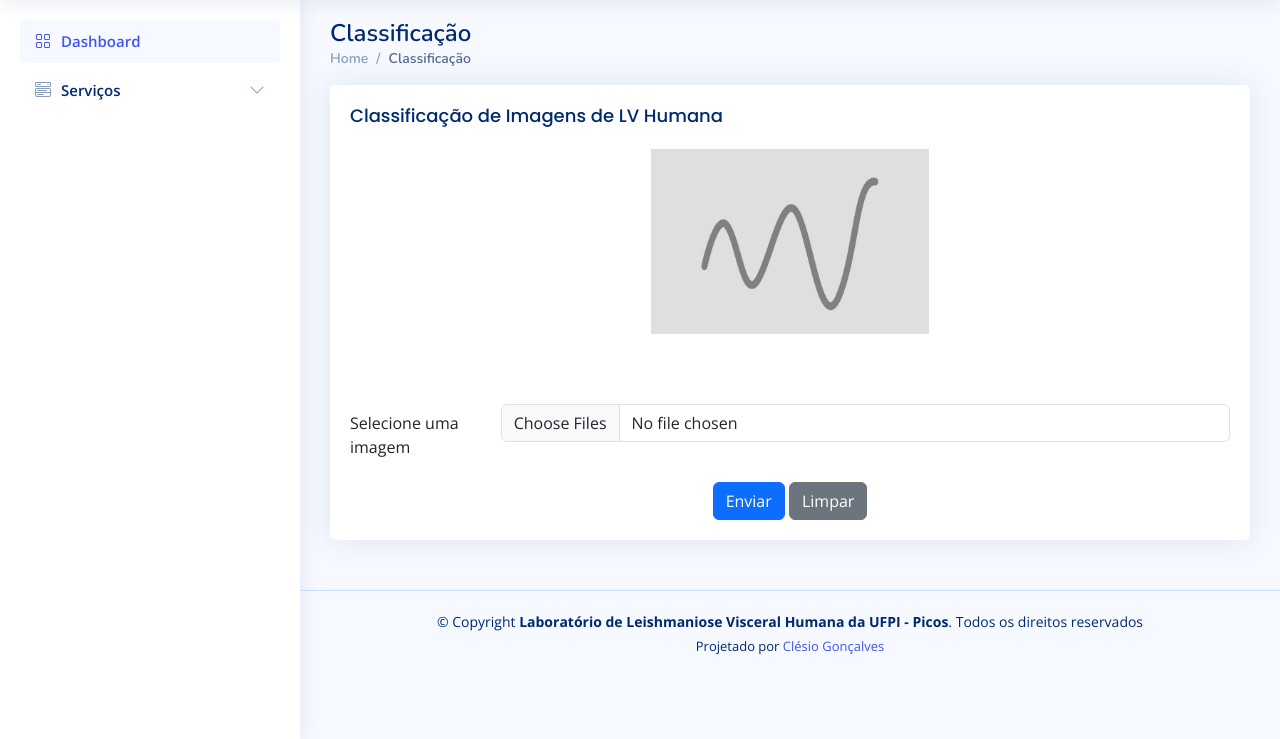
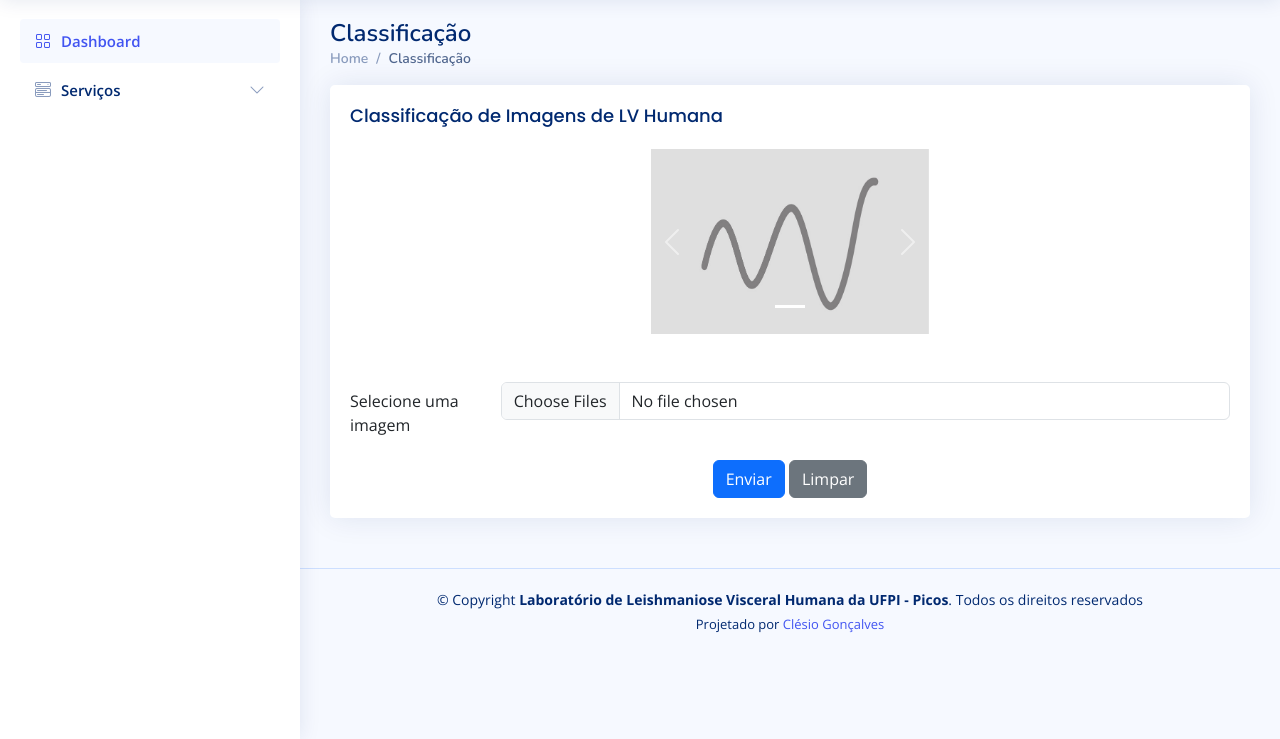
Before and after one commit to clesio-goncalves/FlaskWebApp, a Flask app: page /classificacao.html in a window 1280 px wide. Shown: the part 61-800 px from the top of the page. Run offline with Flask 3, Linux system fonts and the light colour scheme; some libraries are stand-ins or nearby versions.

Commit message:
Classificação de multiplas imagens utilizando o InceptionV3

```diff
--- a/app.py
+++ b/app.py
@@ -1,10 +1,9 @@
 #################################################################
 from flask import Flask, render_template, redirect, request
-import cv2
 import os
 import numpy as np
-from tensorflow.keras.preprocessing.image import img_to_array
-from tensorflow.keras.applications.inception_resnet_v2 import preprocess_input
+from tensorflow.keras.preprocessing.image import img_to_array, load_img
+from tensorflow.keras.applications.inception_v3 import preprocess_input
 from tensorflow.keras.models import model_from_json
 #################################################################
 
@@ -14,8 +13,8 @@ app = Flask(__name__)
 json_path = 'models/inception_v3.json'
 model_path = 'models/inception_v3.h5'
 
-classe = ""
-arquivo_path = "../static/img/placeholder.jpg"
+classes = ""
+filenames = ["../static/img/placeholder.jpg"]
 
 img_altura = 299
 img_largura = 299
@@ -43,18 +42,20 @@ def home():
 @app.route('/classificacao.html')
 def classificacao():
 
-    global classe
+    global classes, filenames
 
-    return render_template('classificacao.html', pagina="Classificação", predict=classe, imagem_upload=arquivo_path)
+    return render_template('classificacao.html', pagina="Classificação", predict=classes, len_filenames=len(filenames), filenames=zip(filenames, range(0, len(filenames))))
 
-def ler_imagem(filename):
-    img = cv2.imread(filename)
-    img = cv2.cvtColor(img, cv2.COLOR_BGR2RGB)
-    img = cv2.resize(img, (img_altura, img_altura)) # redimensiona
-    img = img_to_array(img) # array numpy
-    img = np.expand_dims(img, axis = 0) # formato de um tensor
-    img = preprocess_input(img) # entradas no padrão da rede
-    return img
+def ler_imagem(filenames):
+    imagens = []
+    for filename in filenames:
+        img = load_img(filename, target_size=(img_altura, img_largura))
+        img = img_to_array(img)  # array numpy
+        img = np.expand_dims(img, axis=0)  # formato de um tensor
+        img = preprocess_input(img)  # entradas no padrão da rede
+        imagens.append(img)
+
+    return imagens
 
 #Entensões permitidas png, jpg e jpeg
 EXTENSOES = set(['jpg' , 'jpeg' , 'png'])
@@ -63,20 +64,30 @@ def formatos_permitidos(filename):
 
 @app.route('/predict', methods=['POST'])
 def predict():
-    global classe, arquivo_path, model
-    arquivo = request.files['arquivo']
-    if arquivo and formatos_permitidos(arquivo.filename): # Verifica o formato da imagem
-        nome_arquivo = arquivo.filename
-        arquivo_path = os.path.join('static/imagens', nome_arquivo)
-        arquivo.save(arquivo_path)
-        img = ler_imagem(arquivo_path) #pré-processamento
-        prediction = model.predict(img) #predição
+    global classes, filenames, model
+    arquivos = request.files.getlist('arquivo')  # Obtem uma lista de arquivos enviados
+
+    filenames = []
+    for arquivo in arquivos:
+        if arquivo and formatos_permitidos(arquivo.filename):  # Verifica o formato da imagem
+            nome_arquivo = arquivo.filename
+            arquivo_path = os.path.join('static/imagens', nome_arquivo)
+            arquivo.save(arquivo_path)
+            filenames.append(arquivo_path)
+    print(filenames)
+    imagens = ler_imagem(filenames)  # Pré-processamento das imagens
+
+    classes = []
+    for img in imagens:
+        prediction = model.predict(img)  # Predição
         temp = prediction
         prediction = (prediction > 0.5).astype(np.uint8)
         if prediction[[0]] == 1:
-            classe = f"Classe: Positiva ({round(temp[0][0]*100,2)}%)"
+            classe = f"Classe: Positiva ({round(temp[0][0] * 100, 2)}%)"
         else:
-            classe = f"Classe: Negativa ({round((1-temp[0][0])*100,2)}%)"
+            classe = f"Classe: Negativa ({round((1 - temp[0][0]) * 100, 2)}%)"
+        classes.append(classe)
+    print(classes)
 
     return redirect("/classificacao.html")
 
--- a/templates/classificacao.html
+++ b/templates/classificacao.html
@@ -9,46 +9,54 @@
             <div class="card-body">
               <h5 class="card-title">Classificação de Imagens de LV Humana</h5>
 
-              <!-- Imagem de predição -->
+              <!-- Multiplas imagens de predição -->
               <div class="row justify-content-center">
                 <div class="col-lg-4">
-                  <figure class="figure">
-                    <img src="{{ imagem_upload }}" class="d-block w-100" id="image">
-                    <figcaption class="figure-caption text-center" style="font-size: 18px; font-weight: 500; color: #012970; font-family: 'Poppins', sans-serif">
-                      {{predict}}
-                    </figcaption>
-                  </figure>
-                </div>
-              </div>
 
-              <!-- Slides with indicators
-              <div class="row justify-content-center">
-                <div class="col-lg-6">
-                  <div id="carouselExampleIndicators" class="carousel slide" data-bs-ride="carousel">
-                    <div class="carousel-indicators">
-                      <button type="button" data-bs-target="#carouselExampleIndicators" data-bs-slide-to="0" class="active" aria-current="true" aria-label="Slide 1"></button>
-                      <button type="button" data-bs-target="#carouselExampleIndicators" data-bs-slide-to="1" aria-label="Slide 2"></button>
-                      <button type="button" data-bs-target="#carouselExampleIndicators" data-bs-slide-to="2" aria-label="Slide 3"></button>
+                  <!-- Slide show -->
+                  <div id="carouselExampleCaptions" class="carousel slide" data-bs-ride="carousel">
+                    <div class="carousel-indicators" id="botoes">
+
+                      <!-- Percorre todas as imagens -->
+                      {% for i in range(0, len_filenames) %}
+                        {% if i != 0: %}
+                          <button type="button" data-bs-target="#carouselExampleCaptions" data-bs-slide-to="{{i}}" aria-label="Slide {{i+1}}"></button>
+                        {% else %}
+                          <button type="button" data-bs-target="#carouselExampleCaptions" data-bs-slide-to="{{i}}" class="active" aria-current="true" aria-label="Slide {{i+1}}"></button>
+                        {% endif %}
+                      {% endfor %}
+
                     </div>
-                    <div class="carousel-inner">
-                      <div class="carousel-item active">
-                        <img src="../static/img/slides-1.jpg" class="d-block w-100" alt="...">
-                      </div>
-                      <div class="carousel-item">
-                        <img src="../static/img/slides-2.jpg" class="d-block w-100" alt="...">
-                      </div>
-                      <div class="carousel-item">
-                        <img src="../static/img/slides-3.jpg" class="d-block w-100" alt="...">
-                      </div>
+                    <div class="carousel-inner" id="galeria">
+
+                      <!-- Percorre todas as imagens -->
+                      {% for file, i in filenames %}
+                        {% if i != 0: %}
+                          <div class="carousel-item">
+                            <img src="{{file}}" class="d-block w-100">
+                            <div class="carousel-caption d-none d-md-block">
+                              <h5 style="font-size: 18px; font-weight: 500; color: #012970; font-family: 'Poppins', sans-serif">{{predict[i]}}</h5>
+                            </div>
+                          </div>
+                        {% else %}
+                          <div class="carousel-item active">
+                            <img src="{{file}}" class="d-block w-100">
+                            <div class="carousel-caption d-none d-md-block">
+                              <h5 style="font-size: 18px; font-weight: 500; color: #012970; font-family: 'Poppins', sans-serif">{{predict[i]}}</h5>
+                            </div>
+                          </div>
+                        {% endif %}
+                      {% endfor %}
+
                     </div>
 
-                    <button class="carousel-control-prev" type="button" data-bs-target="#carouselExampleIndicators" data-bs-slide="prev">
+                    <button class="carousel-control-prev" type="button" data-bs-target="#carouselExampleCaptions" data-bs-slide="prev">
                       <span class="carousel-control-prev-icon" aria-hidden="true"></span>
-                      <span class="visually-hidden">Previous</span>
+                      <span class="visually-hidden">Anterior</span>
                     </button>
-                    <button class="carousel-control-next" type="button" data-bs-target="#carouselExampleIndicators" data-bs-slide="next">
+                    <button class="carousel-control-next" type="button" data-bs-target="#carouselExampleCaptions" data-bs-slide="next">
                       <span class="carousel-control-next-icon" aria-hidden="true"></span>
-                      <span class="visually-hidden">Next</span>
+                      <span class="visually-hidden">Próxima</span>
                     </button>
 
                   </div>
@@ -60,15 +68,15 @@
               <!-- Horizontal Form -->
               <form action="/predict" method="POST" enctype="multipart/form-data">
                 <div class="row mb-3">
-                  <label for="formFile" class="col-sm-2 col-form-label">Selecione uma imagem</label>
+                  <label for="adiciona_imagem" class="col-sm-2 col-form-label">Selecione uma imagem</label>
                   <div class="col-sm-10">
-                    <input type="file" name="arquivo" class="form-control" id="formFile" accept="image/*" multiple="multiple" required="required">
+                    <input type="file" name="arquivo" class="form-control" accept="image/*" multiple="multiple" required="required" onchange="previewMultiple(event)" id="adiciona_imagem">
                   </div>
                 </div>
 
                 <div class="text-center">
                   <button type="submit" class="btn btn-primary">Enviar</button>
-                  <button type="reset" class="btn btn-secondary">Limpar</button>
+                  <button type="reset" class="btn btn-secondary" onclick="resetImagens(event)">Limpar</button>
                 </div>
               </form><!-- End Horizontal Form -->
 
@@ -81,11 +89,32 @@
     </section>
 
     <script type="text/javascript">
-      formFile.onchange = evt => {
-        const [file] = formFile.files
-        if (file) {
-          image.src = URL.createObjectURL(file)
+      // Multiplas imagens
+      function previewMultiple(event){
+        var saida = document.getElementById("adiciona_imagem");
+        var qnt = saida.files.length;
+        document.getElementById("botoes").innerHTML = "";
+        document.getElementById("galeria").innerHTML = "";
+        for(i = 0; i < qnt; i++){
+            var urls = URL.createObjectURL(event.target.files[i]);
+            var slide = i + 1;
+            if (i != 0) {
+              document.getElementById("botoes").innerHTML += '<button type="button" data-bs-target="#carouselExampleCaptions" data-bs-slide-to="'+i+'" aria-label="Slide '+slide+'">';
+              document.getElementById("galeria").innerHTML += '<div class="carousel-item"><img src="'+urls+'" class="d-block w-100"></div>';
+            } else {
+              document.getElementById("botoes").innerHTML += '<button type="button" data-bs-target="#carouselExampleCaptions" data-bs-slide-to="'+i+'" class="active" aria-current="true" aria-label="Slide '+slide+'">';
+              document.getElementById("galeria").innerHTML += '<div class="carousel-item active"><img src="'+urls+'" class="d-block w-100"></div>';
+            }
         }
+      }
+
+      // Reset
+      function resetImagens(event){
+        document.getElementById("botoes").innerHTML = "";
+        document.getElementById("galeria").innerHTML = "";
+
+        document.getElementById("botoes").innerHTML += '<button type="button" data-bs-target="#carouselExampleCaptions" data-bs-slide-to="0" class="active" aria-current="true" aria-label="Slide 1">';
+        document.getElementById("galeria").innerHTML += '<div class="carousel-item active"><img src="../static/img/placeholder.jpg" class="d-block w-100"></div>';
       }
     </script>
 
```
Also changed, not shown: static/scss/Readme.txt (deleted), 2 other files.
